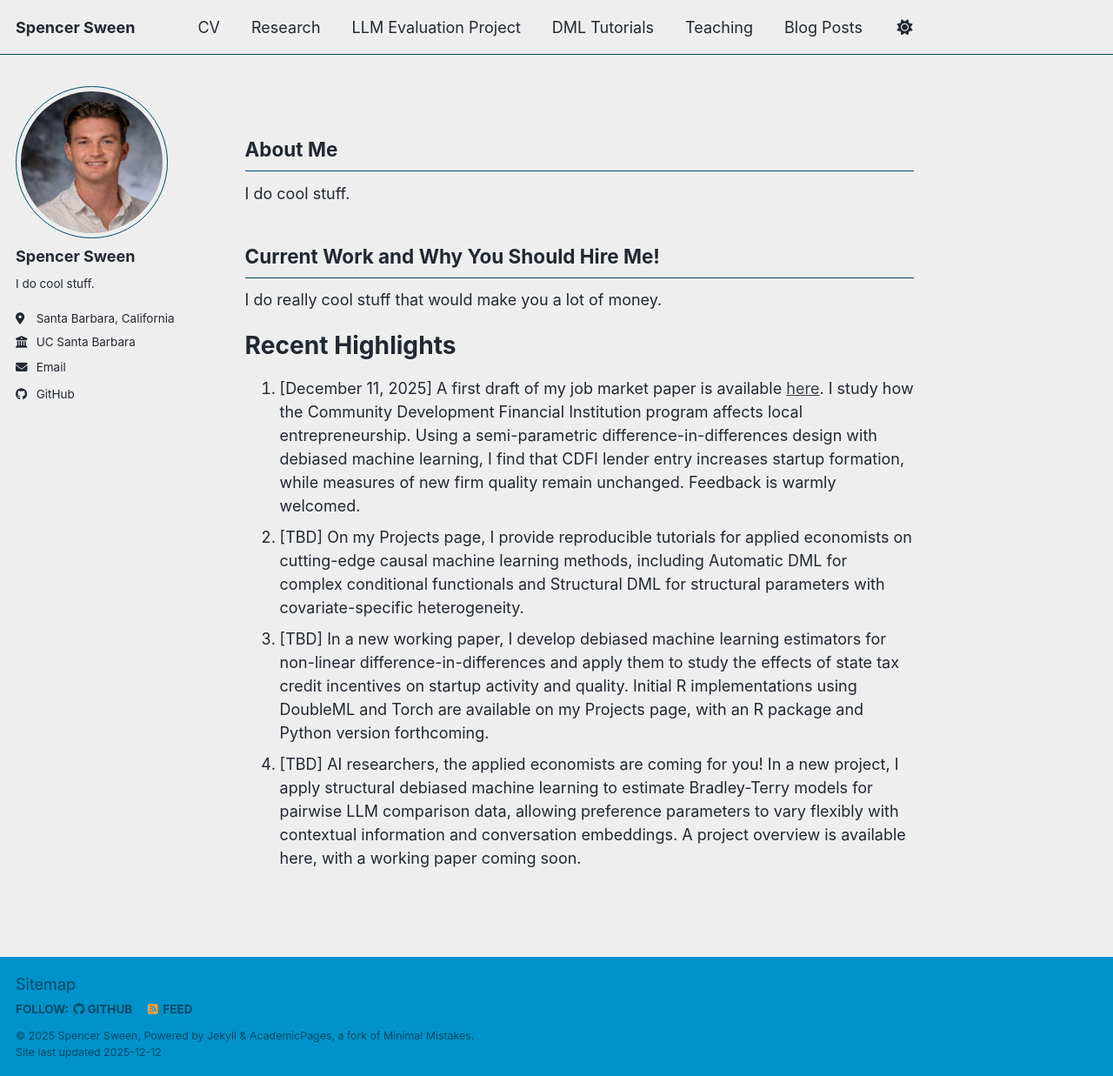
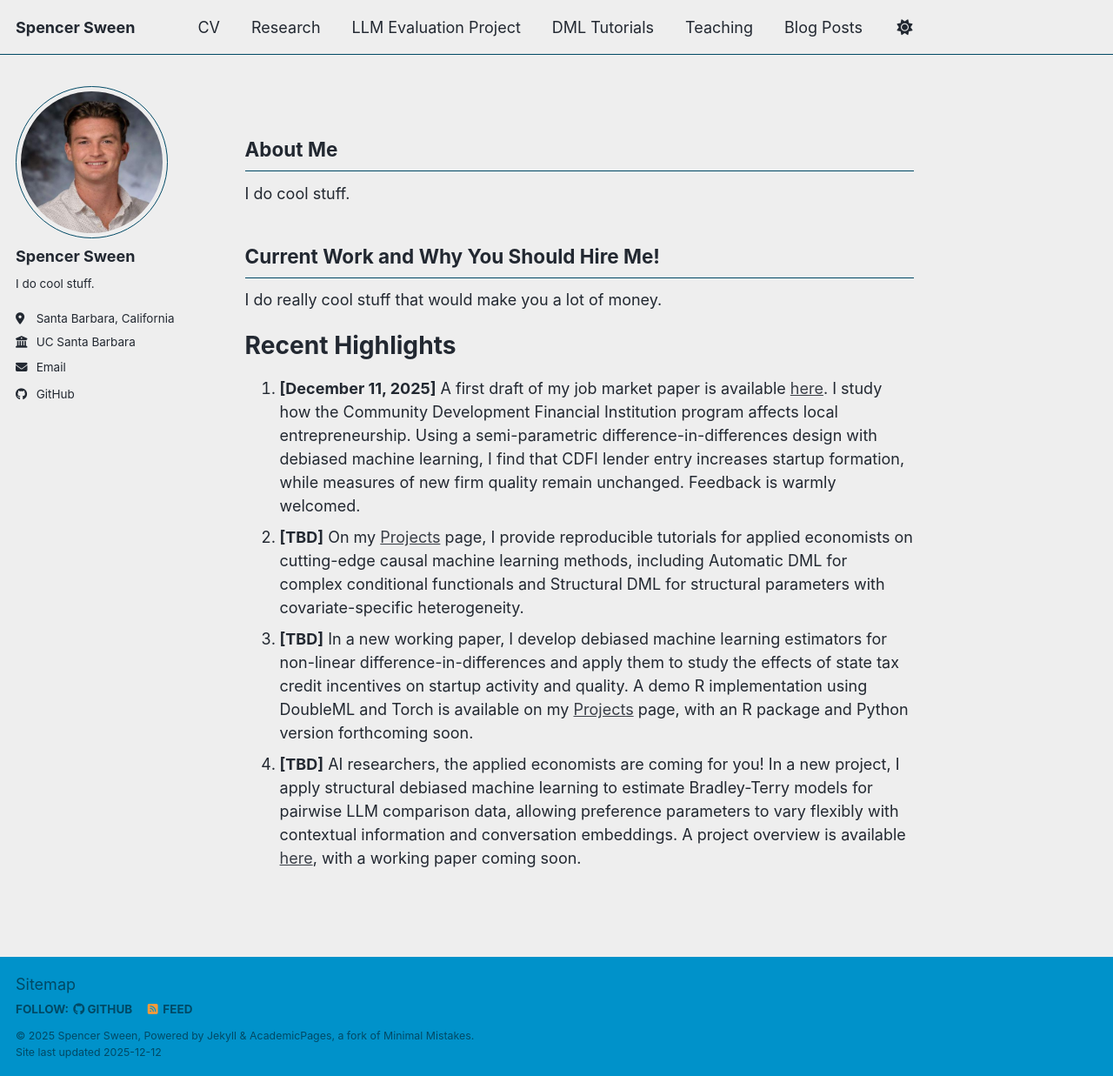
Before and after one commit to spencersween/spencersween.github.io, a Jekyll site: the page built from _pages/about.md, in a window 1280 px wide and 1237 px high. Shown: the whole window at 87% size. Built offline with Jekyll 4.4.1, drawn with Linux system fonts in a browser that asks for light colours; a script bundle is joined from its source files by our own code; library files that are not in the unit come from our copies.

Commit message:
Enhance recent highlights with formatting and links
Updated recent highlights with bold formatting and added links.

```diff
--- a/_pages/about.md
+++ b/_pages/about.md
@@ -19,7 +19,7 @@
 
 Recent Highlights
 ======
-1. [December 11, 2025] A first draft of my job market paper is available [here]("https://spencersween.github.io/Projects"). I study how the Community Development Financial Institution program affects local entrepreneurship. Using a semi-parametric difference-in-differences design with debiased machine learning, I find that CDFI lender entry increases startup formation, while measures of new firm quality remain unchanged. Feedback is warmly welcomed.
-1. [TBD] On my Projects page, I provide reproducible tutorials for applied economists on cutting-edge causal machine learning methods, including Automatic DML for complex conditional functionals and Structural DML for structural parameters with covariate-specific heterogeneity.
-1. [TBD] In a new working paper, I develop debiased machine learning estimators for non-linear difference-in-differences and apply them to study the effects of state tax credit incentives on startup activity and quality. Initial R implementations using DoubleML and Torch are available on my Projects page, with an R package and Python version forthcoming.
-1. [TBD] AI researchers, the applied economists are coming for you! In a new project, I apply structural debiased machine learning to estimate Bradley-Terry models for pairwise LLM comparison data, allowing preference parameters to vary flexibly with contextual information and conversation embeddings. A project overview is available here, with a working paper coming soon.
+1. **[December 11, 2025]** A first draft of my job market paper is available [here]("https://spencersween.github.io/Projects"). I study how the Community Development Financial Institution program affects local entrepreneurship. Using a semi-parametric difference-in-differences design with debiased machine learning, I find that CDFI lender entry increases startup formation, while measures of new firm quality remain unchanged. Feedback is warmly welcomed.
+1. **[TBD]** On my [Projects]("https://spencersween.github.io/Projects") page, I provide reproducible tutorials for applied economists on cutting-edge causal machine learning methods, including Automatic DML for complex conditional functionals and Structural DML for structural parameters with covariate-specific heterogeneity.
+1. **[TBD]** In a new working paper, I develop debiased machine learning estimators for non-linear difference-in-differences and apply them to study the effects of state tax credit incentives on startup activity and quality. A demo R implementation using DoubleML and Torch is available on my [Projects]("https://spencersween.github.io/Projects") page, with an R package and Python version forthcoming soon.
+1. **[TBD]** AI researchers, the applied economists are coming for you! In a new project, I apply structural debiased machine learning to estimate Bradley-Terry models for pairwise LLM comparison data, allowing preference parameters to vary flexibly with contextual information and conversation embeddings. A project overview is available [here]("https://spencersween.github.io/llmevalulationproject"), with a working paper coming soon.
```
